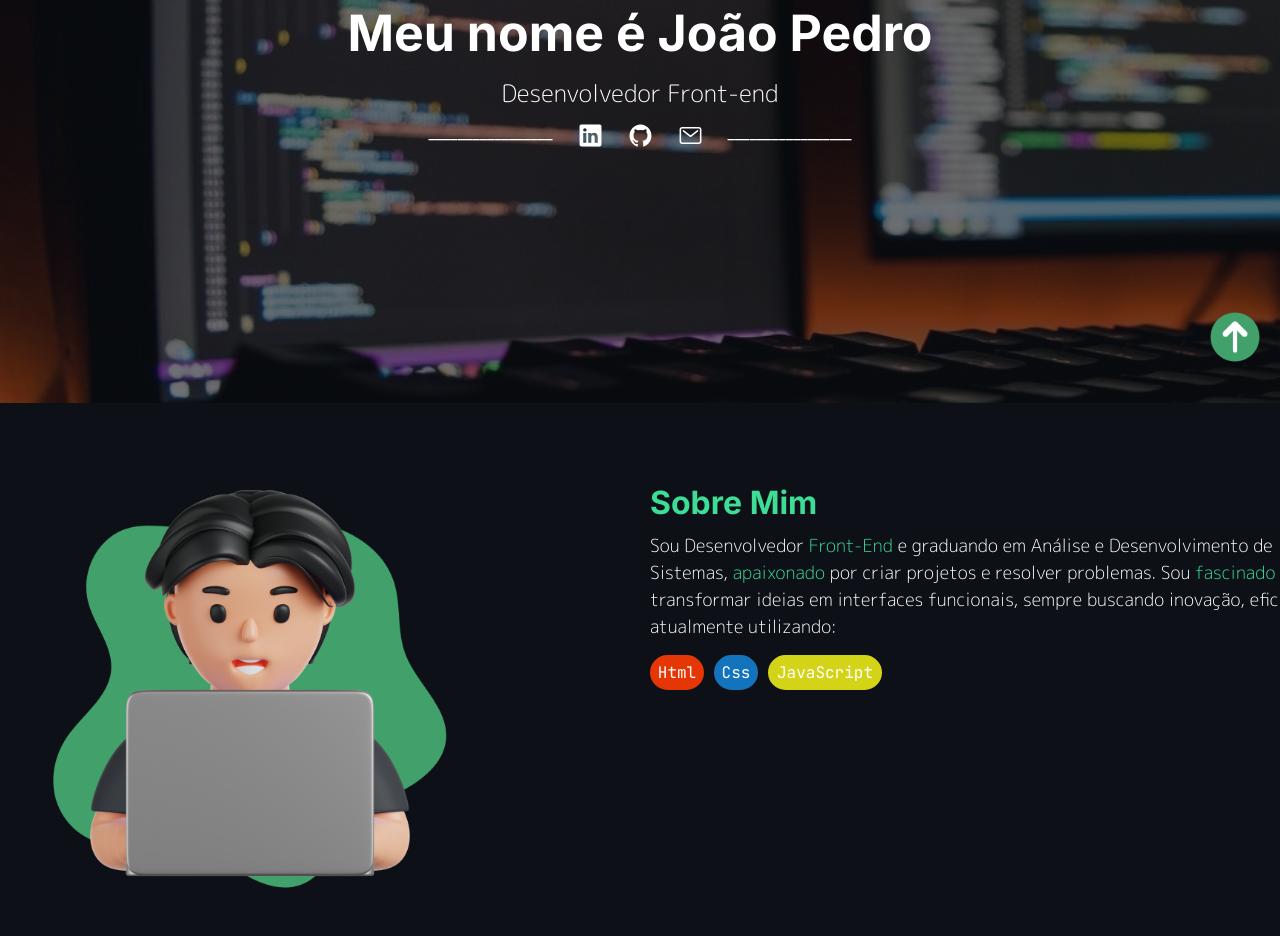
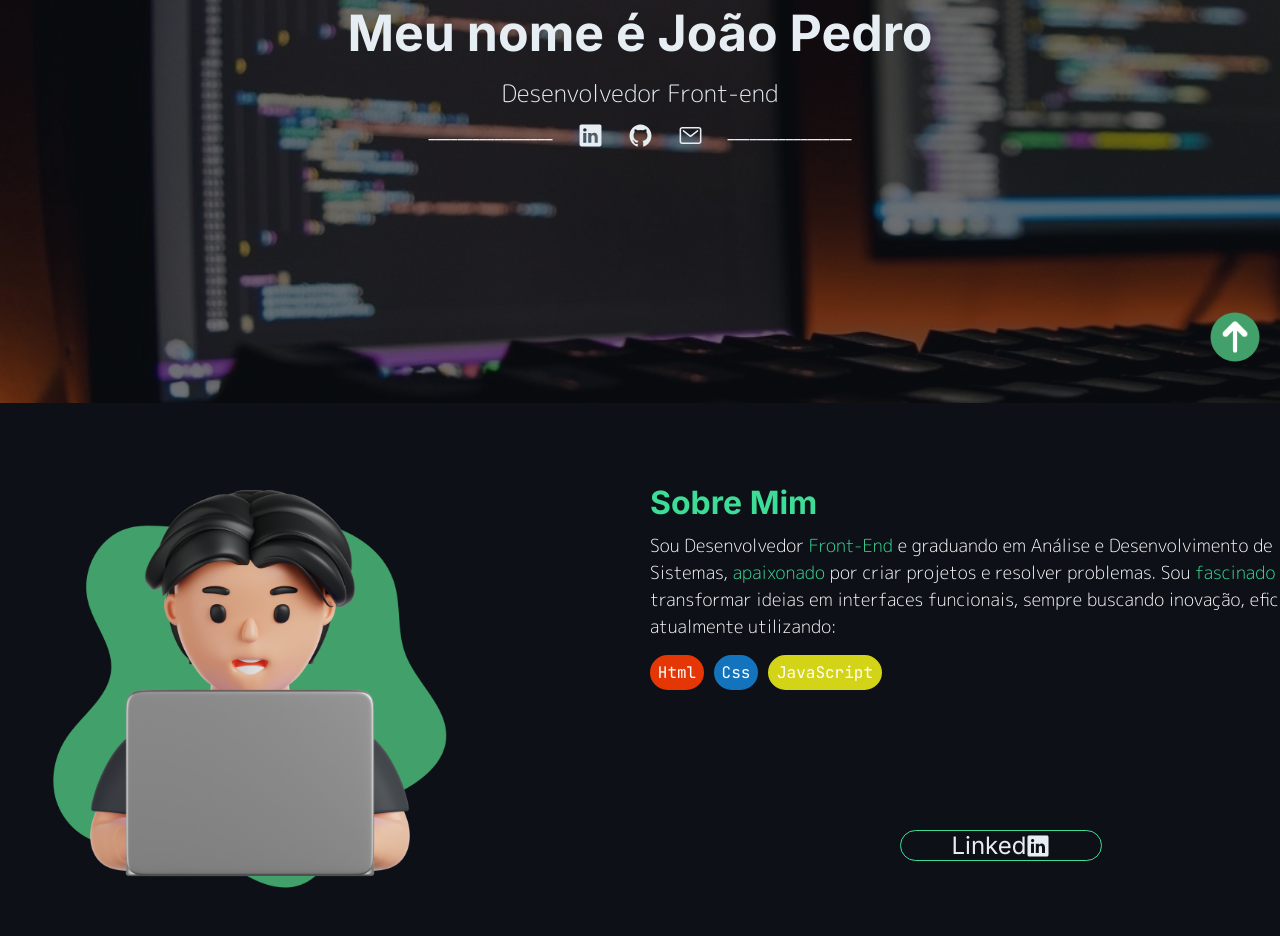
Before and after one commit to Joao-Pedro-Maia/Portfolio-Pessoal, a plain HTML site: page index.html in a window 1280 px wide. Shown: the part 418-1354 px from the top of the page. Drawn offline with nearby package versions, Linux system fonts and the light colour scheme.

Commit message:
adição de botão-link do meu linkedin no sobre

```diff
--- a/index.css
+++ b/index.css
@@ -3,7 +3,7 @@
     padding: 0%;
 }
 
-#top-menu{
+#home{
     display: flex;
     justify-content: space-between;
     background-color: #0D1117;
@@ -73,21 +73,21 @@
 }
 
 .p-text-mid-img{
-    color: white;
+    color: #E6EDF3;
     font-family: "M PLUS Rounded 1c", sans-serif;
     font-size: x-large;
     cursor: default;
 }
 
 .h1-text-mid-img{
-    color: white;
+    color: #E6EDF3;
     font-family: "Inter", sans-serif;
     font-size: 50px;
     cursor: default;
 }
 
 .p2-text-mid-img{
-    color: white;
+    color: #E6EDF3;
     font-family: "M PLUS Rounded 1c", sans-serif;
     font-size: x-large;
     cursor: default;
@@ -102,28 +102,28 @@
 }
 
 .icon-linkedin{
-    color: white;
+    color: #E6EDF3;
     font-size: 25px;
 }
 
 .icon-github{
-    color: white;
+    color: #E6EDF3;
     font-size: 25px;
 }
 
 .icon-email{
-    color: white;
+    color: #E6EDF3;
     font-size: 25px;
 }
 
 .social-links::before{
     content: '_________________';
-    color: white;
+    color: #E6EDF3;
 }
 
 .social-links::after{
     content: '_________________';
-    color: white;
+    color: #E6EDF3;
 }
 
 /* Utilizar depois
@@ -209,3 +209,35 @@
     text-align: center;
     font-family: "JetBrains Mono", monospace;
 }
+
+.button-linkedin-sobre{
+    display: flex;
+    align-items: center;
+    justify-content: center;
+    margin-top: 140px;
+    border: 1px solid #3DDC97;
+    width: 200px;
+    margin-left: 250px;
+    border-radius: 30px;
+    transition-delay: 0.1s;
+    transition-duration: 1s;
+    cursor: pointer;
+}
+
+.button-linkedin-sobre:hover{
+    border: 1px solid #3DDC97;
+    background-color: #3DDC97;
+    border-top-left-radius: 0px;
+    border-bottom-right-radius: 0px;
+}
+
+.link-button-sobre{
+    text-decoration: none;
+    color: #e6edf3;
+    font-size: x-large;
+}
+
+.linkedin-sobre{
+    color: #e6edf3;
+    font-size: x-large;
+}
--- a/index.html
+++ b/index.html
@@ -30,14 +30,14 @@
     <!--Setinha Para o Topo-->
 
     <div class="botao-suspenso">
-        <a href="#top-menu" class="a-botao-suspenso">
+        <a href="#home" class="a-botao-suspenso">
             <img src="./imgs/botao-suspenso-portfolio.png" alt="" class="img-botao-suspenso">
         </a>
     </div>
 
     <!--Menu Principal do Topo-->
 
-    <header id="top-menu">
+    <header id="home">
         <img src="./imgs/JoaoPedro Logo Portfolio.png" alt="" class="img-inc-fundo">
 
         <nav class="nav-top-menu">
@@ -133,6 +133,14 @@
                     </li>
                 </ul>
             </section>
+
+            <section class="button-linkedin-sobre">
+                <a href="https://www.linkedin.com/in/jo%C3%A3o-pedro-maia-rodrigues/" class="link-button-sobre" target="_blank">
+                    Linked
+                </a>
+
+                <ion-icon name="Logo-Linkedin" class="linkedin-sobre"></ion-icon>
+            </section>
         </section>
     </div>
 
```
